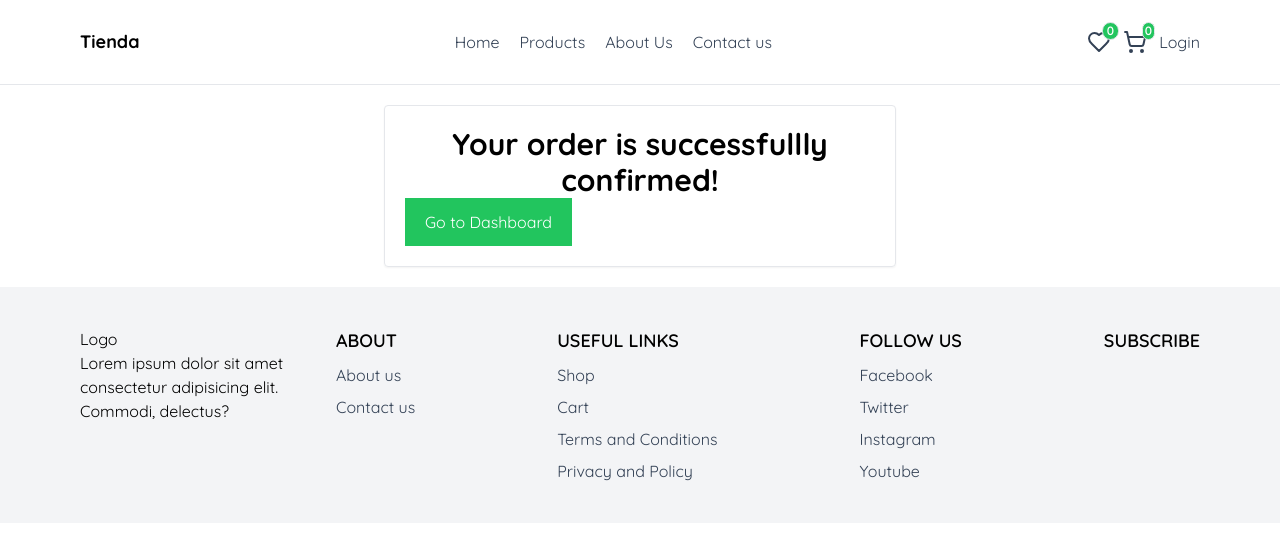
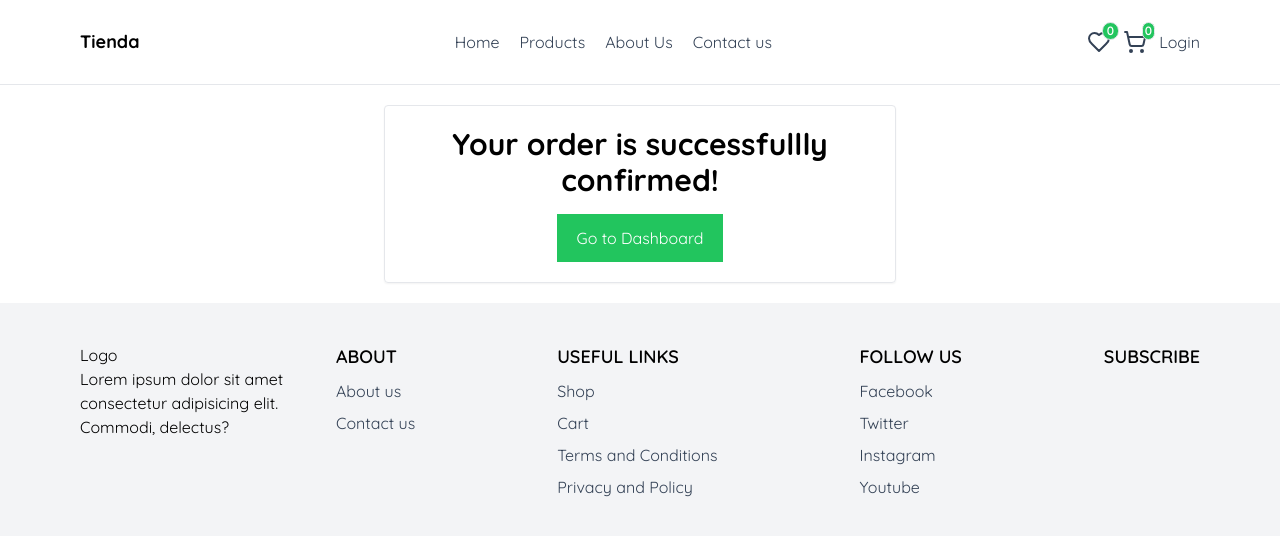
Before and after one commit to riajulpro/store-cod-frontend, a Next.js app: page /confirmation in a window 1280 px wide. Shown: the top 536 px of the page. Built offline with nearby package versions, Linux system fonts and the light colour scheme; no server answers.

Commit message:
redirect to dashboard

```diff
--- a/src/app/(pages)/confirmation/page.tsx
+++ b/src/app/(pages)/confirmation/page.tsx
@@ -7,11 +7,13 @@ const page = () => {
       <h1 className="text-3xl font-bold text-center">
         Your order is successfullly confirmed!
       </h1>
-      <Link href="/dashboard">
-        <button className="bg-green-500 text-white py-3 px-5 rounded-md">
-          Go to Dashboard
-        </button>
-      </Link>
+      <div className="flex items-center justify-center mt-4">
+        <Link href="/profile">
+          <button className="bg-green-500 text-white py-3 px-5 rounded-md">
+            Go to Dashboard
+          </button>
+        </Link>
+      </div>
     </div>
   );
 };
```
